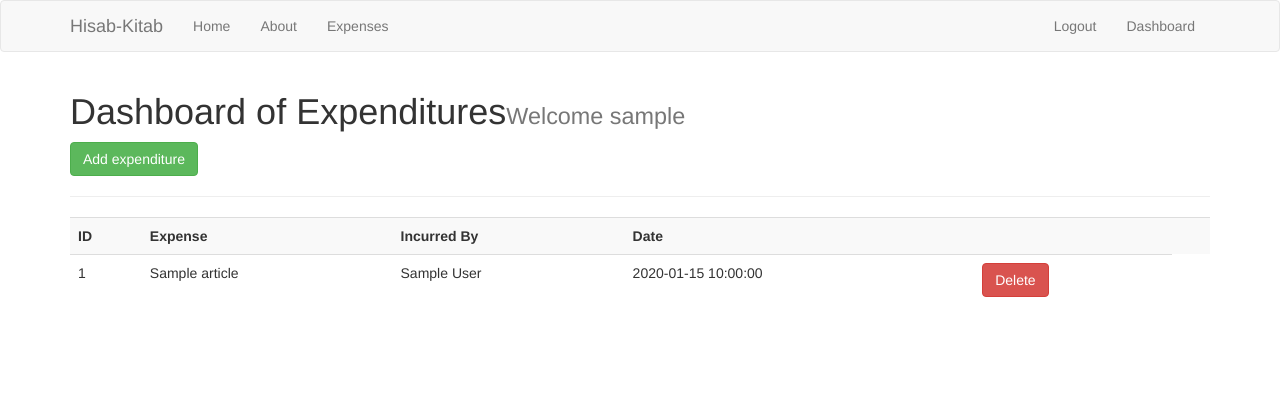
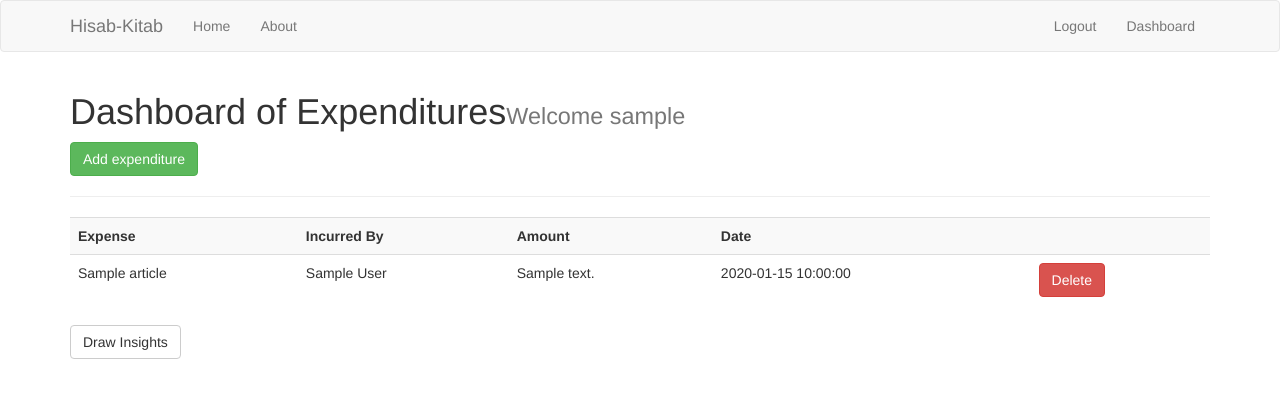
Before and after one commit to souvikhaldar/local_final, a Flask app: page /dashboard in a window 1280 px wide. Shown: the top 398 px of the page. Run offline with Flask 2, Linux system fonts and the light colour scheme; the visitor is signed in with stand-in values (Sample User, id 1); tables that the repository leaves empty or names only in its code hold one stand-in row (values such as "Sample post"); some libraries are stand-ins or nearby versions.

Commit message:
Almost done

```diff
--- a/app.py
+++ b/app.py
@@ -38,8 +38,37 @@ def is_logged_in(f):
 def about():
     return render_template("about.html")
 
+@app.route('/insights',methods=['POST','GET'])
+def insights():
+    #create cursor
+    cur=mysql.connection.cursor()
+    result=cur.execute("select sum(body) as sum from articles")
+    insights=cur.fetchall()
+    a=list(insights[0].values())
+    result=cur.execute("select max(body) as maxi from articles")
+    maxi=cur.fetchall()
+    b=list(maxi[0].values())
+
+    result=cur.execute("select min(body) as mini from articles")
+    mini=cur.fetchall()
+    c=list(mini[0].values())
+
+
+    #if insights>0:
+    return render_template('insights.html',insights=a[0],maxi=b[0],mini=c[0])
+    #else:
+     #   msg="No expense found"
+      #  return render_template('insights.html',msg=msg)
+    #close connection
+    cur.close()
+
+
+
+
+
+'''
 #articles
-@app.route('/articles')
+@app.route('/expenses')
 @is_logged_in
 def articles():
 
@@ -49,23 +78,23 @@ def articles():
     result=cur.execute("select * from articles")
     articles=cur.fetchall()
     if result>0:
-        return render_template('articles.html',articles=articles)
+        return render_template('expenses.html',articles=articles)
     else:
-        msg="No articles found"
-        return render_template('articles.html',msg=msg)
+        msg="No expenditure found"
+        return render_template('expenses.html',msg=msg)
     #close connection
     cur.close()
 
-@app.route('/articles/<string:id>/')
+@app.route('/expenses/<string:id>/')
 def article(id):
     #create cursor
     cur=mysql.connection.cursor()
     result=cur.execute("select * from articles where id= %s",[id])
 
     article=cur.fetchone()
-    return render_template('article.html',article=article)
+    return render_template('expenses.html',article=article)
 
-
+'''
 class RegisterForm(Form):
 	name=StringField('Name',[validators.Length(min=1,max=30)])
 	username=StringField('Username',[validators.Length(min=5,max=100)])
--- a/templates/dashboard.html
+++ b/templates/dashboard.html
@@ -6,19 +6,19 @@
 <hr>
 <table class="table table-striped">
 	<tr>
-		<th>ID</th>
 		<th>Expense</th>
 		<th>Incurred By</th>
+		<th>Amount</th>
 		<th>Date</th>
-		<th></th>
 		<th></th>
 	</tr>
 	{% for article in articles %}
 		<tr>
-			<td>{{article.id}}</td>
 			<td>{{article.title}}</td>
 			<td>{{article.author}}</td>
+			<td>{{article.body}}</td>
 			<td>{{article.create_date}}</td>
+
 			<td>
 			<form class="" action="{{url_for('delete_article',id=article.id)}}" method="POST">
 				<input type="hidden" name="_method" value="DELETE">
@@ -28,4 +28,5 @@
 		</tr>
 	{% endfor %}
 </table>
+		<a href="/insights" class="btn btn-default">Draw Insights</a></td>
 {% endblock %}
--- a/templates/articles.html
+++ b/templates/expenses.html
@@ -3,7 +3,7 @@
 	<h1>List of expenditures</h1><hr>
 	<ul class="list-group">
 		{% for article in articles %}
-			<li class="list-group-item"><a href="articles/{{article.id}}">{{article.title}}</a></li>
+			<li class="list-group-item"><a href="expenses/{{article.id}}">{{article.title}}</a></li>
 		{% endfor %}
 	</ul>
 {% endblock %}
--- a/templates/includes/_navbar.html
+++ b/templates/includes/_navbar.html
@@ -13,7 +13,7 @@
           <ul class="nav navbar-nav">
             <li><a href="/">Home</a></li>
             <li><a href="/about">About</a></li>
-            <li><a href="/articles">Expenses</a></li>
+           <!-- <li><a href="/expenses">Expenses</a></li> -->
           </ul>
 
            <ul class="nav navbar-nav navbar-right">
```
Also changed, not shown: templates/insights.html (added, +10 -0 lines).
